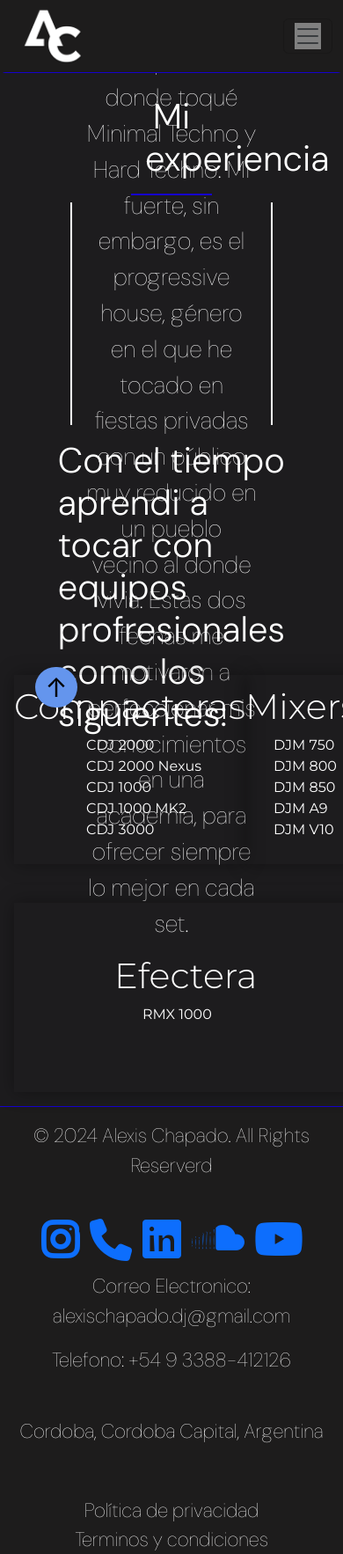
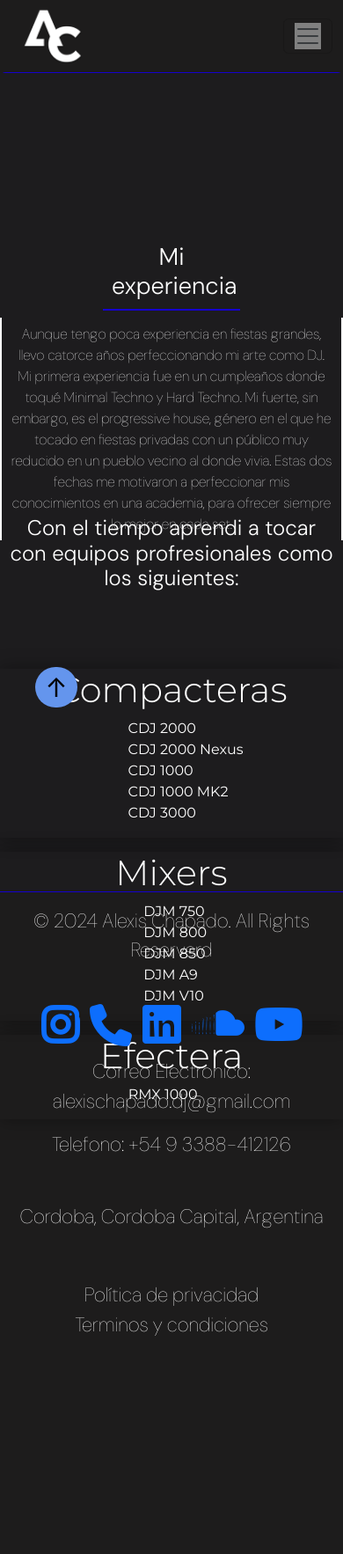
Before and after one commit to AlexisChapado/presskit2, a website: page pages/experiencia.html in a window 390 px wide. Shown: the top 1766 px of the page at 88% size. Drawn offline with nearby package versions, Linux system fonts and the light colour scheme; a web font is replaced by a local one.

Commit message:
v1.1.39045

```diff
--- a/scss/abstracts/_mediaqueries.scss
+++ b/scss/abstracts/_mediaqueries.scss
@@ -1,4 +1,4 @@
-@media (max-width: 430px){
+@media (max-width: 596px){
 
         // Index //
 
@@ -57,7 +57,8 @@
             .cajaNombre {
 
                 .fondo {
-                   object-fit: cover;
+
+                    object-fit: cover;
 
                 }
 
@@ -134,7 +135,7 @@
 
         .seccion2 {
             width: 100%;
-            height: 50vh;
+            height: 100vh;
 
             .informacionSet {
                 width: 100%;
@@ -266,11 +267,157 @@
         }
     }
 
+
+    // Fin de la pagina de Inicio//
+    // Inicio Experiencia //
+    main {
+        height: 170vh;
+        background-color: $colorNav2;
+        section {
+            width: 100%;
+            height: 170vh;
+            .contenedorExp {
+                width: 100%;
+                .infoExp {
+
+                    width: 100%;
+                    height: 60vh;
+                    padding: 0;
+                    h2 {
+                        margin-top: 100%;
+                        padding: 10px;
+                        font-size: 1.7rem;
+                    }
+                    p{
+                        width: 100%;
+                        padding: 10px;
+                        font-size: 1rem;
+                    }
+                }
+
+                .contenedorEquipos {
+                    padding: 10px;
+                    height: 30vh;
+                    width: 100%;
+                    text-align: center;
+                    .equipos {
+
+                        h2{
+                            font-size: 1.5rem;
+                        }
+                    }
+                }
+
+                .cajaCompacteras{
+                    width: 100%;
+                    gap: 1rem;
+                    display: grid;
+                    grid-template-columns: 1fr;
+                    grid-template-rows: repeat(3, 1fr);
+                    grid-template-areas:
+                    "colum1"
+                    "colum2"
+                    "colum3";
+
+                    padding: 0;
+
+
+                    .contenedorCompacteras {
+
+                        grid-area: colum1;
+                        display: flex;
+                        justify-content: center;
+                        align-items: center;
+                    }
+
+                    .cajaMixers {
+                        grid-area: colum2;
+                    }
+
+                    .cajaEfectera{
+                        grid-area: colum3;
+                    }
+                }
+            }
+        }
+    }
+ // fin pagina experiencia //
+
+ // inicio pagina Sets //
+    main {
+        height: 100vh;
+        .contenedorSets {
+            padding: 0;
+            height: 100vh;
+            .tituloSets{
+                h2{
+                    font-size: 1.7rem;
+                }
+            }
+
+            .textoSets {
+                p{
+                    font-size: 1rem;
+                }
+            }
+        }
+    }
+ // fin pagina de sets //
+
+ // inicio pagina biografia //
+    main {
+        height: 120vh;
+
+        .contenedorQuienSoy {
+            padding: 0;
+
+            .tituloBiografia{
+                margin-top: 100%;
+                h2 {
+                    font-size: 1.7rem;
+                }
+
+            }
+
+            .textoBiografia {
+
+                p {
+                    font-size: 1rem;
+                }
+            }
+        }
+    }
+ // fin pagina de biografia //
+
+ //inicio pagina contacto  //
+    main {
+        width: 100%;
+        .formulario {
+            display: flex;
+            justify-content: start;
+            align-items: start;
+            width: 100%;
+            form {
+                margin-top: 20%;
+                width: 100%;
+                height: 100vh;
+
+                .mb-3{
+                    width: 20rem;
+                }
+            }
+        }
+    }
+
+ // fin pagina contacto //
+
     footer {
 
         .contenedorFooter {
+            width: 100%;
             height: 100vh;
             background-color: $colorNav2;
+
         }
     }
 }
```
Also changed, not shown: index.html (+7 -5 lines), pages/contacto.html (+1 -1 lines), css/main.css, css/main.min.css, pages/experiencia.html (line endings or trailing spaces), pages/missets.html (line endings or trailing spaces), pages/quiensoy.html (line endings or trailing spaces), scss/pages/_contacto.scss (line endings or trailing spaces).
